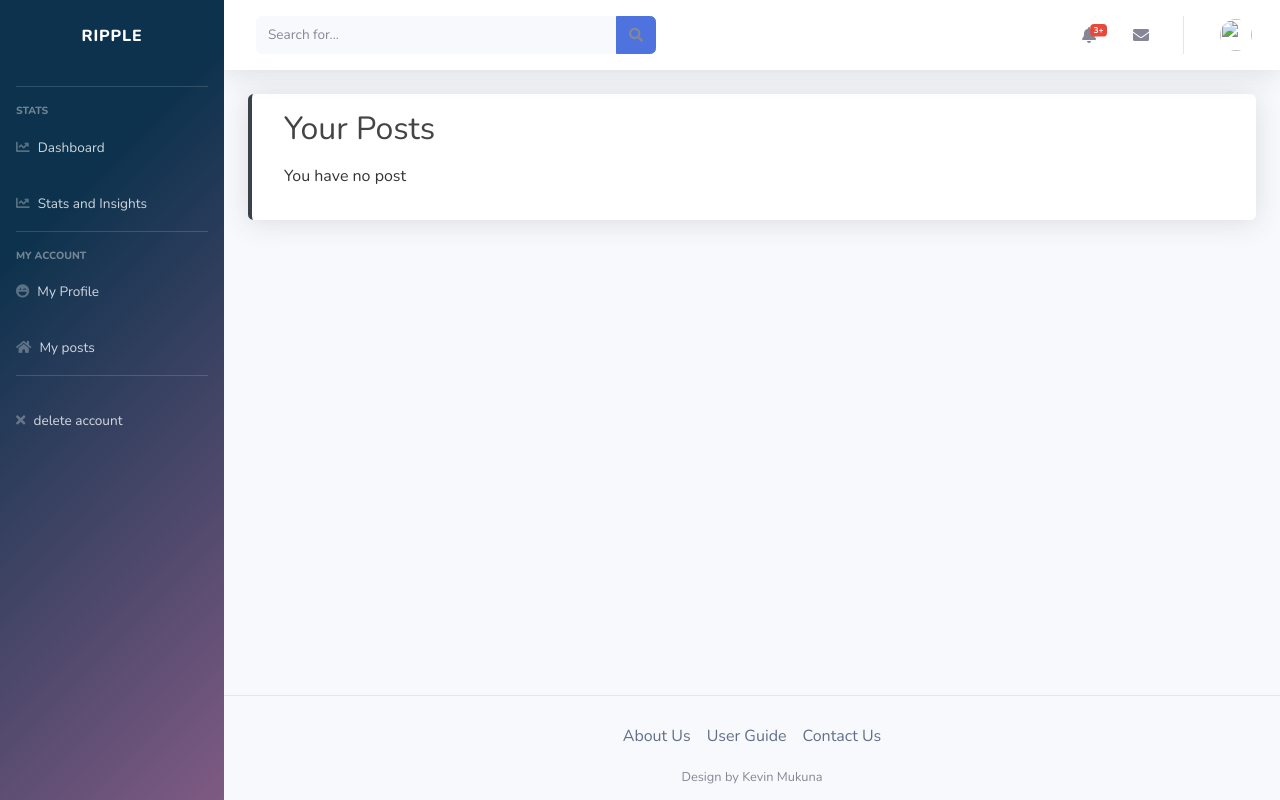
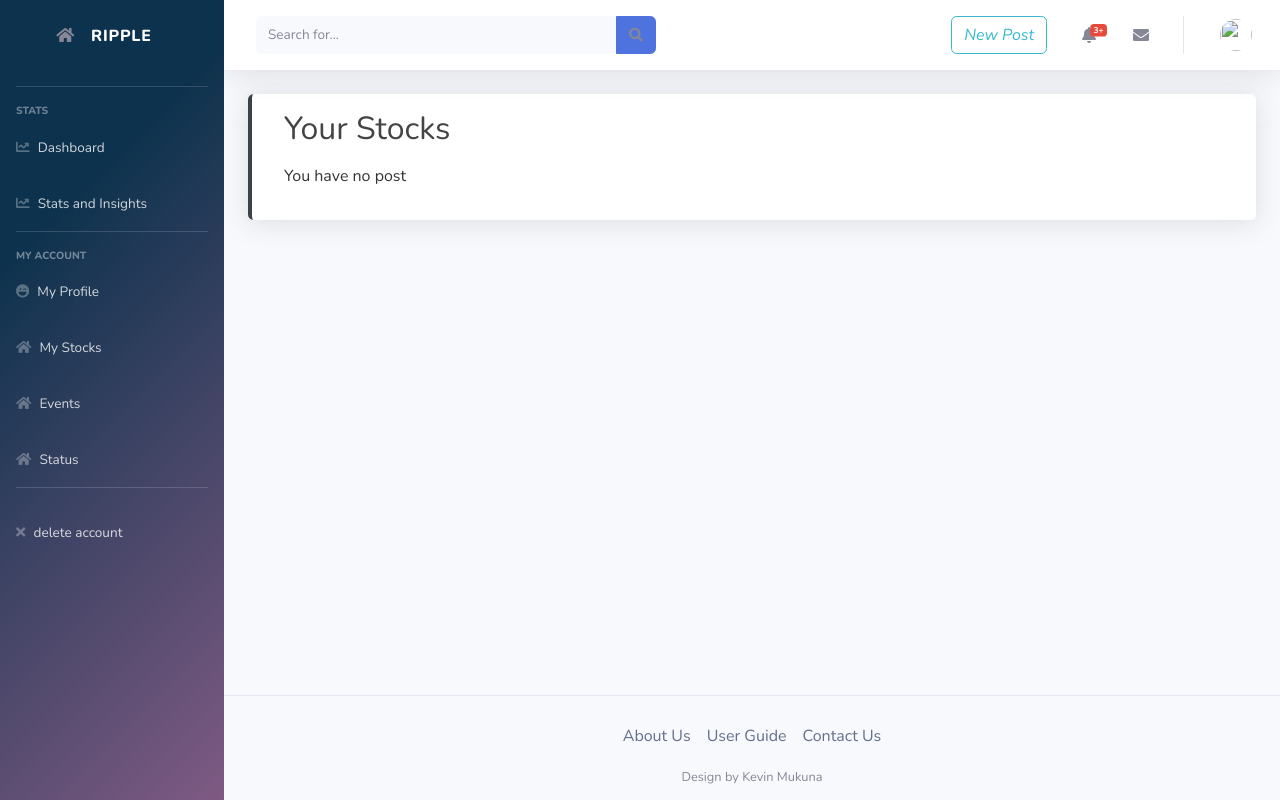
Before and after one commit to kevinmukuna/ripple, a Django app: template templates/dashboard/dashboard_post.html in a window 1280 px wide. Run offline with Django 3.2, Linux system fonts and the light colour scheme; the template is opened without the code that fills it, so the values that code supplies are empty; parts of the project's set-up code (start-up, migrations or seed data) failed here and were passed over; some libraries are stand-ins or nearby versions.

```diff
--- a/templates/dashboard/dashboard_base.html
+++ b/templates/dashboard/dashboard_base.html
@@ -22,8 +22,10 @@
 
     <!-- Custom styles for this template-->
     <link href="{% static 'css/dashboard/sb-admin-2.min.css' %}" rel="stylesheet">
+    <link rel="stylesheet" type="text/css" href="{% static 'css/main.css' %}">
+
     <style>
-        .myowncolor{
+        .myowncolor {
             background-color: #7f5a83;
             background-image: linear-gradient(315deg, #7f5a83 0%, #0d324d 74%);
         }
@@ -42,10 +44,11 @@
         <!-- Sidebar - Brand -->
         <a class="sidebar-brand d-flex align-items-center justify-content-center mb-3" href="{% url 'home-page' %}">
             <img style="height: 23px; vertical-align: baseline;" src="">
+            <i class="fas fa-home"></i>
             <span class="sidebar-brand">Ripple</span>
         </a>
 
-                <!-- Divider -->
+        <!-- Divider -->
         <hr class="sidebar-divider">
 
         <!-- Heading -->
@@ -57,14 +60,14 @@
         <li class="nav-item">
             <a class="nav-link" href="{% url 'dashboard' %}">
                 <i class="fas fa-chart-line"></i>
-                <span >Dashboard</span>
+                <span>Dashboard</span>
             </a>
         </li>
 
         <li class="nav-item">
             <a class="nav-link" href="{% url 'function' %}">
                 <i class="fas fa-chart-line"></i>
-                <span >Stats and Insights</span>
+                <span>Stats and Insights</span>
             </a>
         </li>
 
@@ -80,25 +83,36 @@
         <li class="nav-item">
             <a class="nav-link" href="{% url 'dashboard_profile' request.user.username %}">
                 <i class="fas fa-laugh-wink"></i>
-                <span >My Profile</span>
+                <span>My Profile</span>
             </a>
         </li>
 
         <li class="nav-item">
             <a class="nav-link collapsed" href="{% url 'dashboard-post' %}">
                 <i class="fas fa-home"></i>
-                <span>My posts</span>
+                <span>My Stocks</span>
+            </a>
+        </li>
+        <li class="nav-item">
+            <a class="nav-link collapsed" href="{% url 'dashboard-post' %}">
+                <i class="fas fa-home"></i>
+                <span>Events</span>
             </a>
         </li>
 
-
+        <li class="nav-item">
+            <a class="nav-link collapsed" href="{% url 'dashboard-post' %}">
+                <i class="fas fa-home"></i>
+                <span>Status</span>
+            </a>
+        </li>
 
         <!-- Divider -->
         <hr class="sidebar-divider">
 
         <!-- Nav Item - Dashboard -->
         <li class="nav-item">
-            <a class="nav-link" href="{% url 'confirm-delete-user' %}" >
+            <a class="nav-link" href="{% url 'confirm-delete-user' %}">
                 <i class="fas fa-times"></i>
                 <span>delete account</span>
             </a>
@@ -160,6 +174,13 @@
                                 </div>
                             </form>
                         </div>
+                    </li>
+
+                    <li class="nav-item dropdown no-arrow mx-1">
+                        <a class="nav-link dropdown-toggle" href="{% url 'post-create' %}" role="button"
+                           >
+                            <i class="btn btn-outline-info" style="text-decoration: None;">New Post</i>
+                        </a>
                     </li>
 
                     <!-- Nav Item - Alerts -->
@@ -235,7 +256,8 @@
                                 </div>
                                 <div class="font-weight-bold">
                                     <div class="text-truncate">Hi there! I am wondering if you can help me with a
-                                        problem I've been having.</div>
+                                        problem I've been having.
+                                    </div>
                                     <div class="small text-gray-500">Emily Fowler · 58m</div>
                                 </div>
                             </a>
@@ -247,7 +269,8 @@
                                 </div>
                                 <div>
                                     <div class="text-truncate">I have the photos that you ordered last month, how
-                                        would you like them sent to you?</div>
+                                        would you like them sent to you?
+                                    </div>
                                     <div class="small text-gray-500">Jae Chun · 1d</div>
                                 </div>
                             </a>
@@ -259,11 +282,11 @@
                                 </div>
                                 <div>
                                     <div class="text-truncate">Last month's report looks great, I am very happy with
-                                        the progress so far, keep up the good work!</div>
+                                        the progress so far, keep up the good work!
+                                    </div>
                                     <div class="small text-gray-500">Morgan Alvarez · 2d</div>
                                 </div>
                             </a>
-
 
 
                             <a class="dropdown-item text-center small text-gray-500" href="#">Read More Messages</a>
@@ -316,7 +339,7 @@
         <!-- End of Main Content -->
 
         <!-- Footer -->
-        <footer class="card-footer flex-column text-center" >
+        <footer class="card-footer flex-column text-center">
             <div class="navbar navbar-expand navbar-light justify-content-center">
                 <ul class="list-unstyled navbar-nav">
                     <li class="nav-item"><a
@@ -392,7 +415,7 @@
     // getting the data from the views, and storing the dict value in a var as array
     // then stripping the special characters of it and coventing it to int
     var renderedData = "{{value4.estimate}}";
-    var estimatedData = renderedData.split(",").map(function(item) {
+    var estimatedData = renderedData.split(",").map(function (item) {
         var desired = item.replace(/[^0-9]/g, '');
         return parseInt(desired, 10);
     });
@@ -406,7 +429,7 @@
             sep = (typeof thousands_sep === 'undefined') ? ',' : thousands_sep,
             dec = (typeof dec_point === 'undefined') ? '.' : dec_point,
             s = '',
-            toFixedFix = function(n, prec) {
+            toFixedFix = function (n, prec) {
                 var k = Math.pow(10, prec);
                 return '' + Math.round(n * k) / k;
             };
@@ -472,7 +495,7 @@
                         maxTicksLimit: 5,
                         padding: 10,
                         // Include a dollar sign in the ticks
-                        callback: function(value, index, values) {
+                        callback: function (value, index, values) {
                             return '$' + number_format(value);
                         }
                     },
@@ -503,7 +526,7 @@
                 mode: 'index',
                 caretPadding: 10,
                 callbacks: {
-                    label: function(tooltipItem, chart) {
+                    label: function (tooltipItem, chart) {
                         var datasetLabel = chart.datasets[tooltipItem.datasetIndex].label || '';
                         return datasetLabel + ': $' + number_format(tooltipItem.yLabel);
                     }
--- a/templates/dashboard/dashboard_post.html
+++ b/templates/dashboard/dashboard_post.html
@@ -5,13 +5,13 @@
             <!-- Begin Page Content -->
             <div class="container-fluid">
                 <div class="content-section">
-                    <h2 class="mb-3">Your Posts</h2>
+                    <h2 class="mb-3">Your Stocks</h2>
                     {% if posts %}
                         <table class="table">
                             <thead>
                                 <tr>
-                                    <th>Address</th>
-                                    <th>Actions</th>
+                                    <th>Stock Type</th>
+                                    <th class="float-right">Actions</th>
                                 </tr>
                             </thead>
                             <tbody>
@@ -19,8 +19,8 @@
                                     <tr>
                                         <th><a href="{% url 'post-detail' post.id %}">{{ post }}</a></th>
                                         <th>
-                                            <a class="btn-info btn-sm" href="{% url 'post-update' post.id %}">Edit</a>
-                                            <a class="btn-danger btn-sm" href="{% url 'post-delete' post.id %}">Delete</a>
+                                            <a class="btn-info btn-sm float-right" href="{% url 'post-update' post.id %}">Edit</a>
+                                            <a class="btn-danger btn-sm float-right" href="{% url 'post-delete' post.id %}">Delete</a>
                                         </th>
                                     </tr>
                                 {% endfor %}
```
Also changed, not shown: templates/dashboard/dashboard_profile.html (+46 -2 lines), templates/webpages/post_confirm_delete.html (added, +16 -0 lines).
